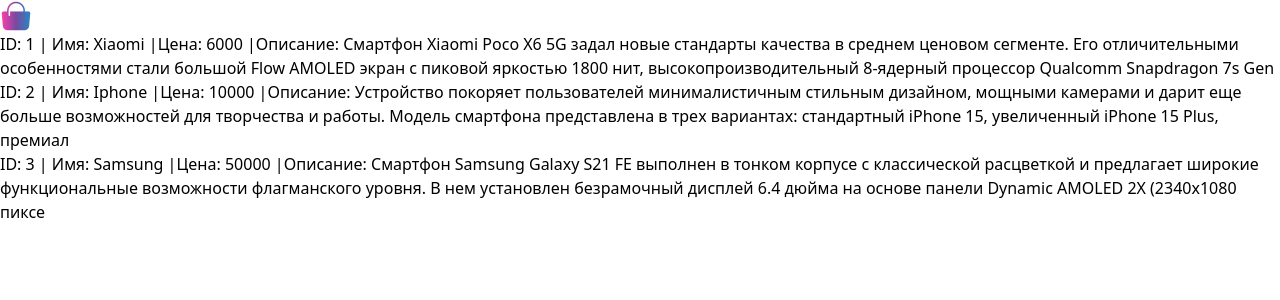
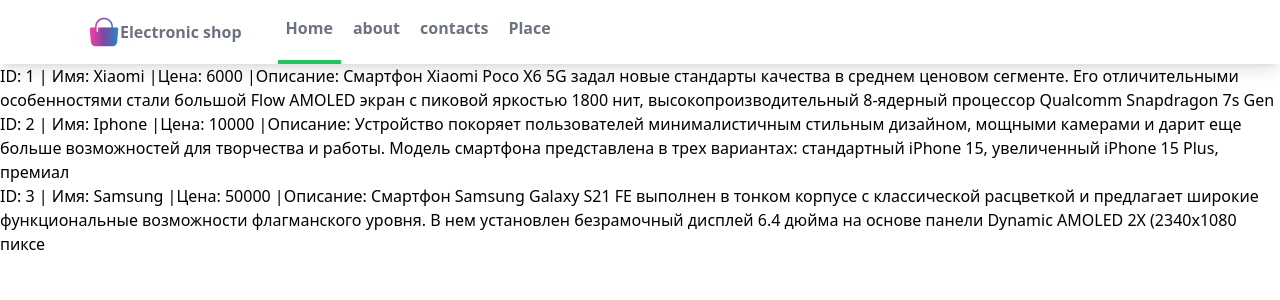
Before and after one commit to Telmune/my_site, a Django app: page /telefon/ho/ in a window 1280 px wide. Shown: the top 300 px of the page. Run offline with Django 5.2, Linux system fonts and the light colour scheme; data comes from the database, SQL or seed files in the repository; both versions use the stored data as it was after the commit; style sheets or scripts are compiled from the project's sources.

Commit message:
navbar.html create separetely

```diff
--- /dev/null
+++ b/mag/phone/templates/phone/base.html
@@ -0,0 +1,19 @@
+<!DOCTYPE html>
+{% load static %}
+<html lang="en">
+<head>
+    <meta charset="UTF-8">
+    <meta http-equiv="X-UA-Compatible" content="IE=edge">
+    <meta name="viewport" content="width=device-width, initial-scale=1.0">
+    <link rel="stylesheet" href="{% static 'phone/styles.css' %}">
+    <title>Document</title>
+</head>
+<body>
+
+    {% include "phone/navbar.html" %}
+
+    {% block content %}
+            TEXT
+    {% endblock content %}
+</body>
+</html>
--- a/mag/phone/templates/phone/detail.html
+++ b/mag/phone/templates/phone/detail.html
@@ -1,3 +1,7 @@
+{% extends "phone/base.html" %}
+
+{% block content %}
 <h1>
     This is detail page for : {{ item.title }}
 </h1>
+{% endblock content %}
--- a/mag/phone/templates/phone/index.html
+++ b/mag/phone/templates/phone/index.html
@@ -1,21 +1,7 @@
-{% load static %}
-<!DOCTYPE html>
-<html lang="en">
-<head>
-    <link rel="stylesheet" href="{% static 'phone/styles.css' %}">
-</head>
-<body>
-        <nav>
-            <div>
-                <div>
-                    <div>
-                        <div>
-                            <img class="h-8 w-8" src="{% static 'phone/images/shop.png' %}" alt="logo"/>
-                        </div>
-                    </div>
-                </div>
-            </div>
-        </nav>
+{% extends "phone/base.html" %}
+
+{% block content %}
+
         <h4>
             {% for item in items %}
             <a href="{% url 'phone:detail' item.id %}">
@@ -23,5 +9,4 @@
             <a>
             {% endfor %}
         </h4>
-</body>
-</html>
+{% endblock content %}
--- /dev/null
+++ b/mag/phone/templates/phone/navbar.html
@@ -0,0 +1,21 @@
+{% load static %}
+<nav class="bg-white shadow-lg">
+            <div class="max-w-6xl mx-auto px-4">
+                <div class="flex justify-between">
+                    <div class="flex space-x-7">
+                        <div>
+                            <a href="#" class="flex items-center px-2 py-4">
+                            <img class="h-8 w-8" src="{% static 'phone/images/shop.png' %}" alt="logo" />
+                            <span class="text-gray-500 font-semibold text-x1">Electronic shop</span>
+                            </a>
+                        </div>
+                        <div class="item-center flex space-x-1">
+                            <a href="#" class="py-4 px-2 text-gray-500 font-semibold border-b-4 border-green-500">Home</a>
+                            <a href="#" class="py-4 px-2 text-gray-500 font-semibold">about</a>
+                            <a href="#" class="py-4 px-2 text-gray-500 font-semibold">contacts</a>
+                             <a href="#" class="py-4 px-2 text-gray-500 font-semibold">Place</a>
+                        </div>
+                    </div>
+                </div>
+            </div>
+        </nav>
```
Also changed, not shown: mag/phone/templates/phone/contacts.html (deleted, +0 -10 lines), mag/db.sqlite3.
